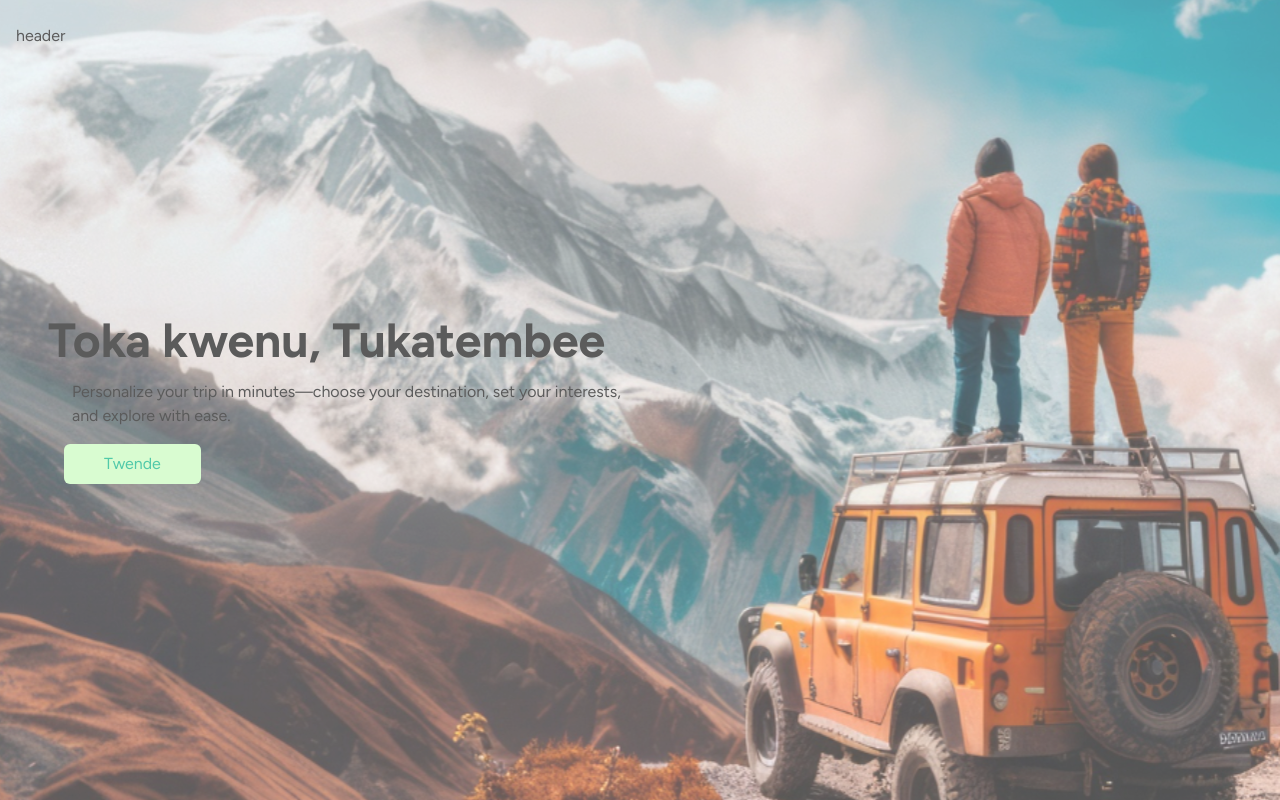
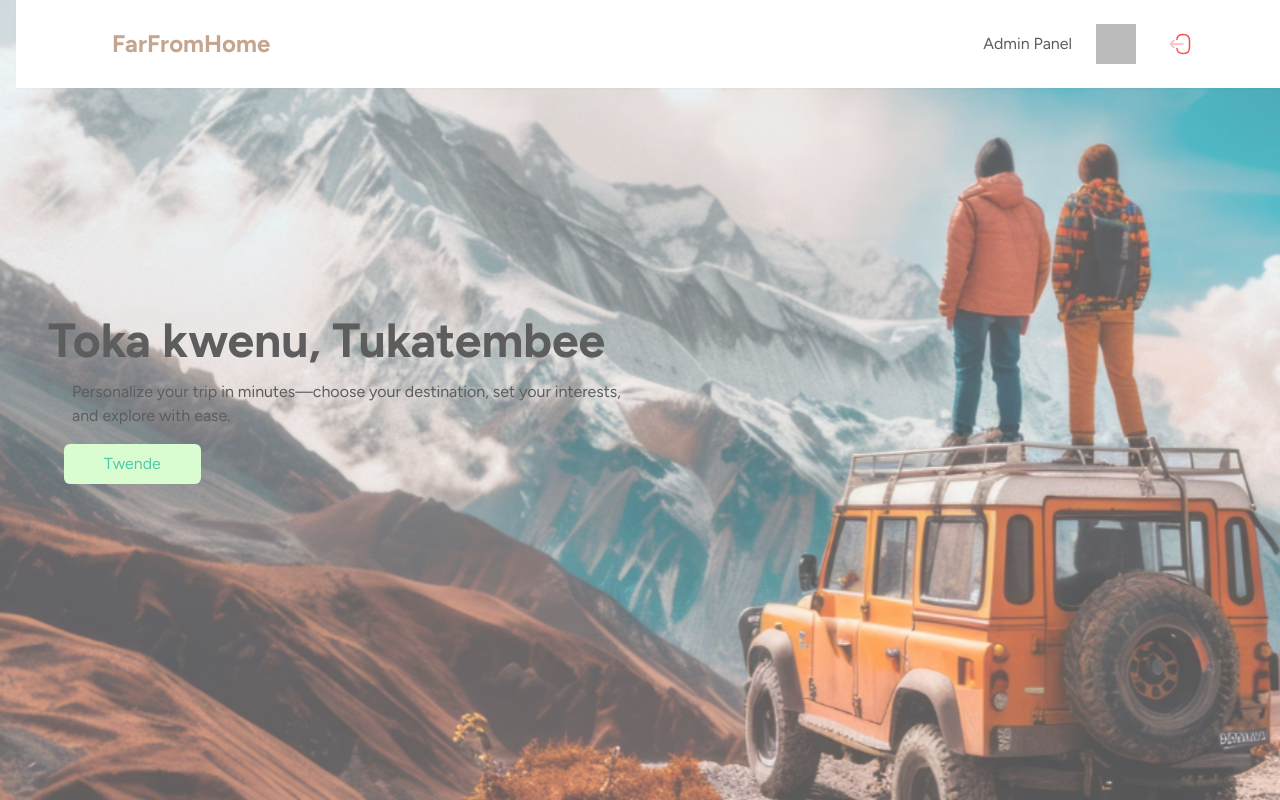
Before and after one commit to Southern-Just/farfromhome, a Next.js app: page / in a window 1280 px wide. Built offline with nearby package versions, Linux system fonts and the light colour scheme; grey boxes are pictures that could not be loaded.

Commit message:
header-github direct

```diff
--- a/app/(hero)/page.tsx
+++ b/app/(hero)/page.tsx
@@ -1,3 +1,5 @@
+import Header from "@/components/Header";
+
 const Hero = () => {
   return (
     <main>
@@ -8,7 +10,7 @@ const Hero = () => {
          }}
       >
         <div className="absolute container top-0 left-0 w-full p-6">
-          <p>header</p>
+          <Header/>
         </div>
         <div className="h-full flex flex-col justify-center items-start px-6 space-y-4 ml-6 text-foreground">
           <h1 className="text-5xl font-bold">Toka kwenu, Tukatembee</h1>
```
